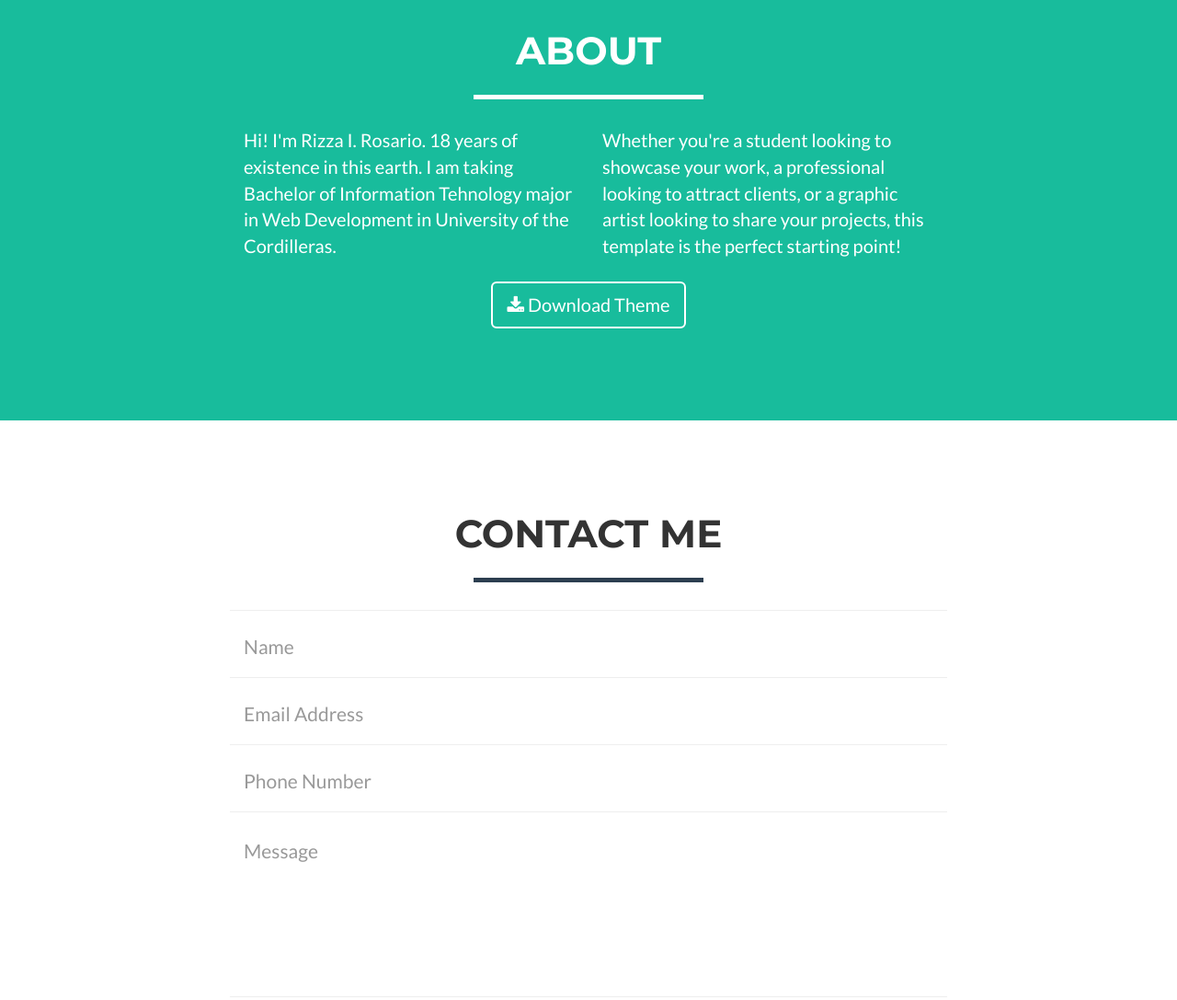
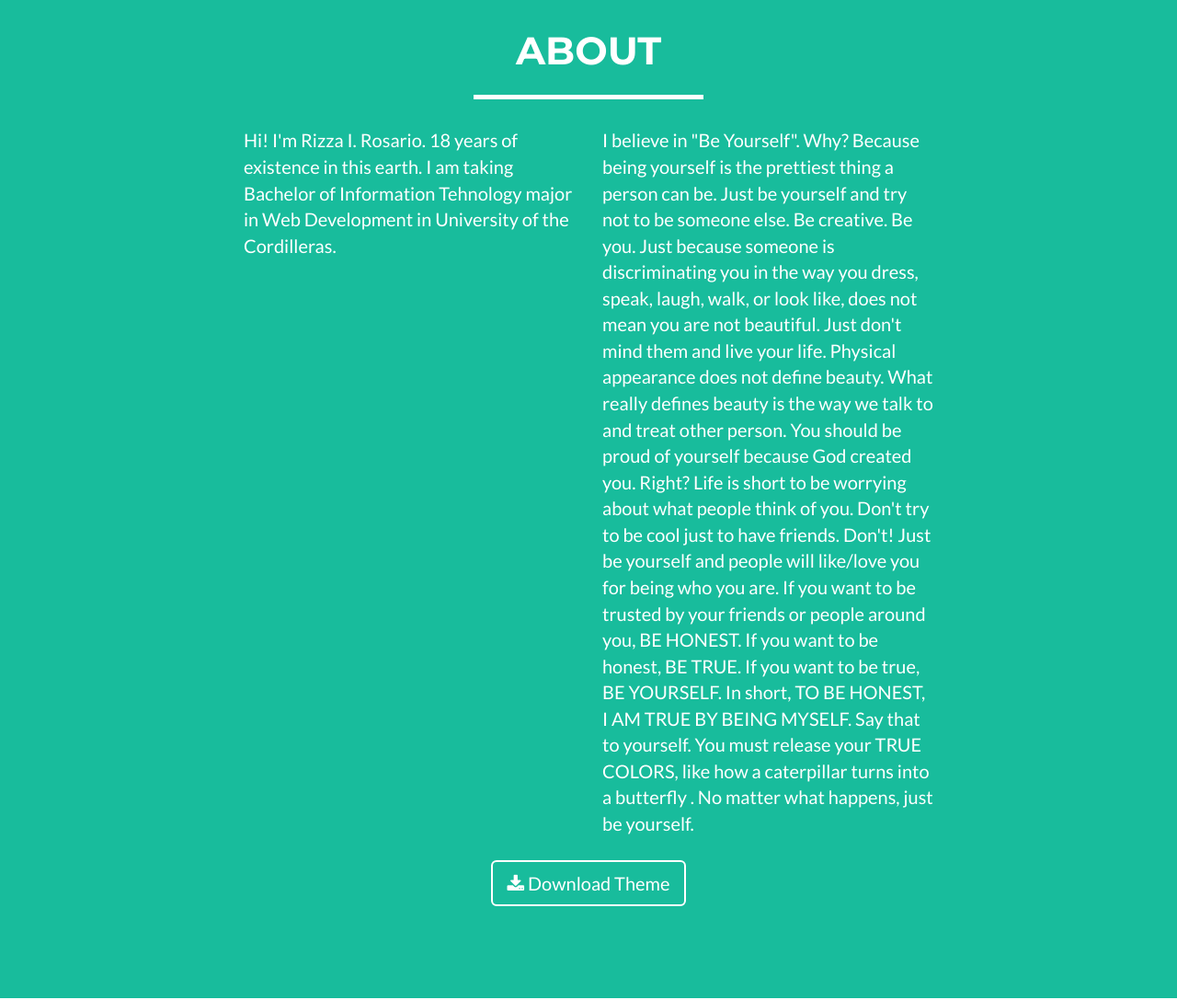
Before and after one commit to rzzapzzazexy/rzzapzzazexy.github.io, a website: page index.html in a window 1280 px wide. Shown: the part 1720-2807 px from the top of the page at 92% size. Drawn offline with nearby package versions, Linux system fonts and the light colour scheme.

Commit message:
Update index.html

```diff
--- a/index.html
+++ b/index.html
@@ -170,7 +170,7 @@
                     <p>Hi! I'm Rizza I. Rosario. 18 years of existence in this earth. I am taking Bachelor of Information Tehnology major in Web Development in University of the Cordilleras.</p>
                 </div>
                 <div class="col-lg-4">
-                    <p>Whether you're a student looking to showcase your work, a professional looking to attract clients, or a graphic artist looking to share your projects, this template is the perfect starting point!</p>
+                    <p>I believe in "Be Yourself". Why? Because being yourself is the prettiest thing a person can be. Just be yourself and try not to be someone else. Be creative. Be you. Just because someone is discriminating you in the way you dress, speak, laugh, walk, or look like, does not mean you are not beautiful. Just don't mind them and live your life. Physical appearance does not define beauty. What really defines beauty is the way we talk to and treat other person. You should be proud of yourself because God created you. Right? Life is short to be worrying about what people think of you. Don't try to be cool just to have friends. Don't! Just be yourself and people will like/love you for being who you are. If you want to be trusted by your friends or people around you, BE HONEST. If you want to be honest, BE TRUE. If you want to be true, BE YOURSELF. In short, TO BE HONEST, I AM TRUE BY BEING MYSELF. Say that to yourself. You must release your TRUE COLORS, like how a caterpillar turns into a butterfly . No matter what happens, just be yourself.</p>
                 </div>
                 <div class="col-lg-8 col-lg-offset-2 text-center">
                     <a href="#" class="btn btn-lg btn-outline">
```
